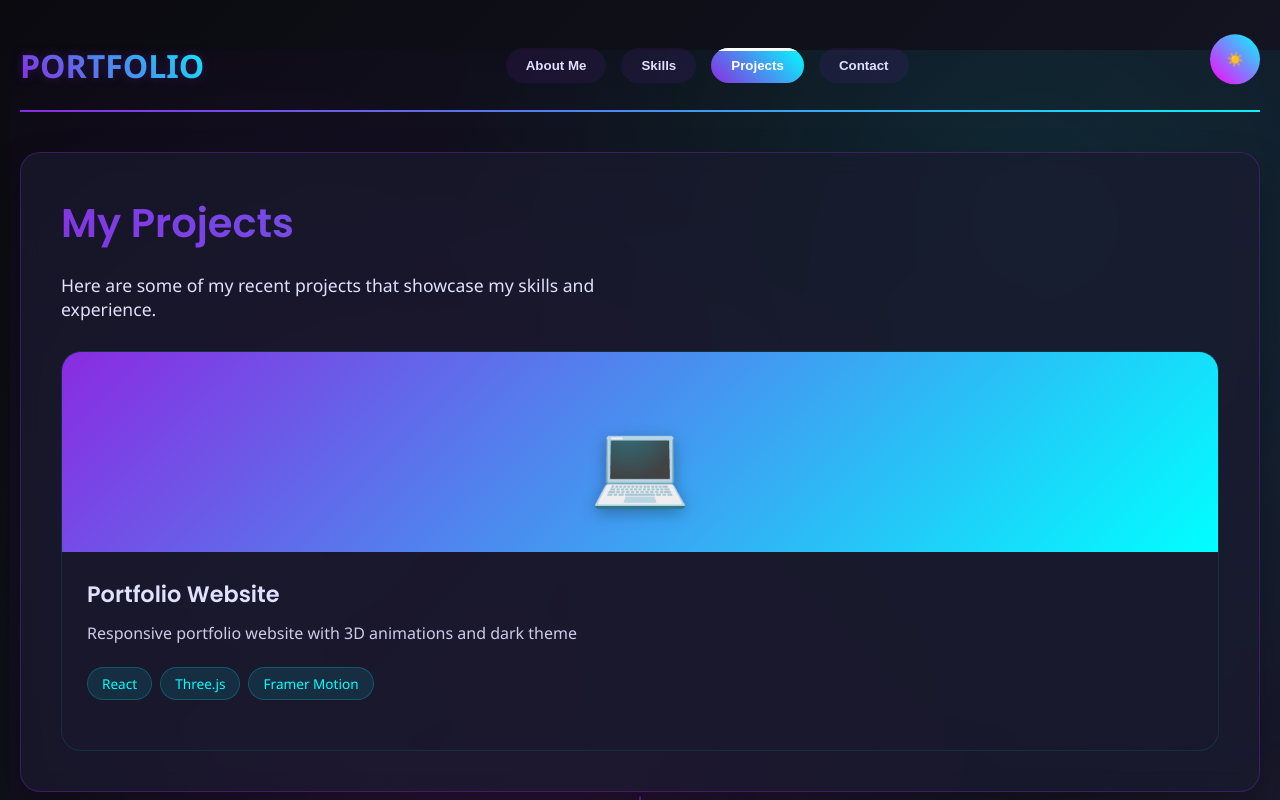
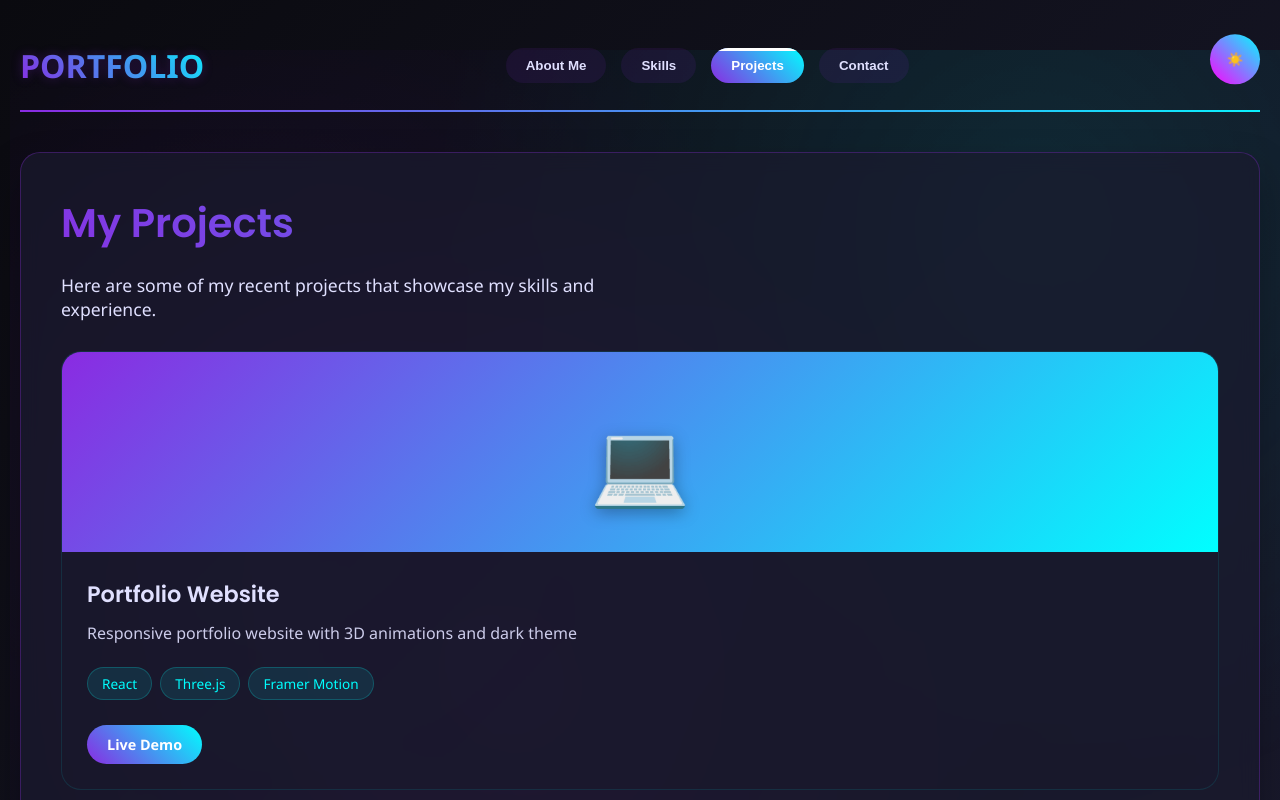
Before and after one commit to SilverKnight02/Portfolio, a React (Vite) app: page / in a window 1280 px wide. Both pictures are taken after a click on the button "Projects". Shown: the top 800 px of the page. Built offline with nearby package versions, Linux system fonts and the light colour scheme; the HTML template or start-up script is replaced by a standard one.

Commit message:
Add Project Link

```diff
--- a/src/App.css
+++ b/src/App.css
@@ -398,6 +398,40 @@ body.light .project-link.secondary {
 .project-link:hover {
   transform: translateY(-2px);
   box-shadow: 0 5px 15px rgba(138, 43, 226, 0.4);
+}
+
+/* Project Links Styles */
+.project-links {
+  display: flex;
+  gap: 15px;
+  margin-top: 20px;
+}
+
+.project-link {
+  padding: 10px 20px;
+  background: linear-gradient(45deg, var(--primary), var(--secondary));
+  color: white;
+  text-decoration: none;
+  border-radius: 25px;
+  font-size: 0.9rem;
+  font-weight: 600;
+  transition: all 0.3s ease;
+}
+
+.project-link.secondary {
+  background: rgba(255, 255, 255, 0.1);
+  color: var(--text-dark);
+  border: 1px solid rgba(138, 43, 226, 0.3);
+}
+
+body.light .project-link.secondary {
+  background: rgba(0, 0, 0, 0.1);
+  color: var(--text-light);
+}
+
+.project-link:hover {
+  transform: translateY(-3px);
+  box-shadow: 0 10px 25px rgba(138, 43, 226, 0.3);
 }
 
 /* Contact Section */
--- a/src/App.jsx
+++ b/src/App.jsx
@@ -319,32 +319,13 @@ function App() {
 
       case 'projects':
   const projects = [
-          // {
-          //   title: 'E-Commerce Platform',
-          //   description: 'A full-featured online shopping platform with React frontend and Node.js backend',
-          //   tech: ['React', 'Node.js', 'MongoDB', 'Stripe'],
-          //   emoji: '🛒',
-          //   liveLink:  ,
-          //   githubLink:
-          // },
-          // {
-          //   title: 'Task Management App',
-          //   description: 'Collaborative task management application with real-time updates',
-          //   tech: ['React', 'Firebase', 'Material-UI'],
-          //   emoji: '📋'
-          // },
-          // {
-          //   title: 'Weather Dashboard',
-          //   description: 'Real-time weather application with interactive maps and forecasts',
-          //   tech: ['React', 'OpenWeather API', 'Chart.js'],
-          //   emoji: '☁️'
-          // },
     {
       title: 'Portfolio Website',
       description: 'Responsive portfolio website with 3D animations and dark theme',
       tech: ['React', 'Three.js', 'Framer Motion'],
       emoji: '💻',
-            liveLink: "https://silverknight02.github.io/Portfolio/"
+      githubLink: 'https://github.com/SilverKnight02/Portfolio',
+      liveLink: 'https://silverknight02.github.io/Portfolio/'
     }
   ];
 
@@ -414,8 +395,12 @@ function App() {
                 ))}
               </div>
 
-                    {/* <div className="project-links">
-                      <motion.button
+              {/* THIS IS THE FIX - Add project links */}
+              <div className="project-links">
+                <motion.a
+                  href={project.liveLink}
+                  target="_blank"
+                  rel="noopener noreferrer"
                   className="project-link"
                   whileHover={{
                     scale: 1.05,
@@ -424,8 +409,12 @@ function App() {
                   whileTap={{ scale: 0.95 }}
                 >
                   Live Demo
-                      </motion.button>
-                      <motion.button
+                </motion.a>
+
+                {/* <motion.a
+                  href={project.githubLink}
+                  target="_blank"
+                  rel="noopener noreferrer"
                   className="project-link secondary"
                   whileHover={{
                     scale: 1.05,
@@ -434,8 +423,8 @@ function App() {
                   whileTap={{ scale: 0.95 }}
                 >
                   View Code
-                      </motion.button>
-                    </div> */}
+                </motion.a> */}
+              </div>
             </div>
           </motion.div>
         ))}
```
Lines whose indentation alone changed are shown as unchanged.
